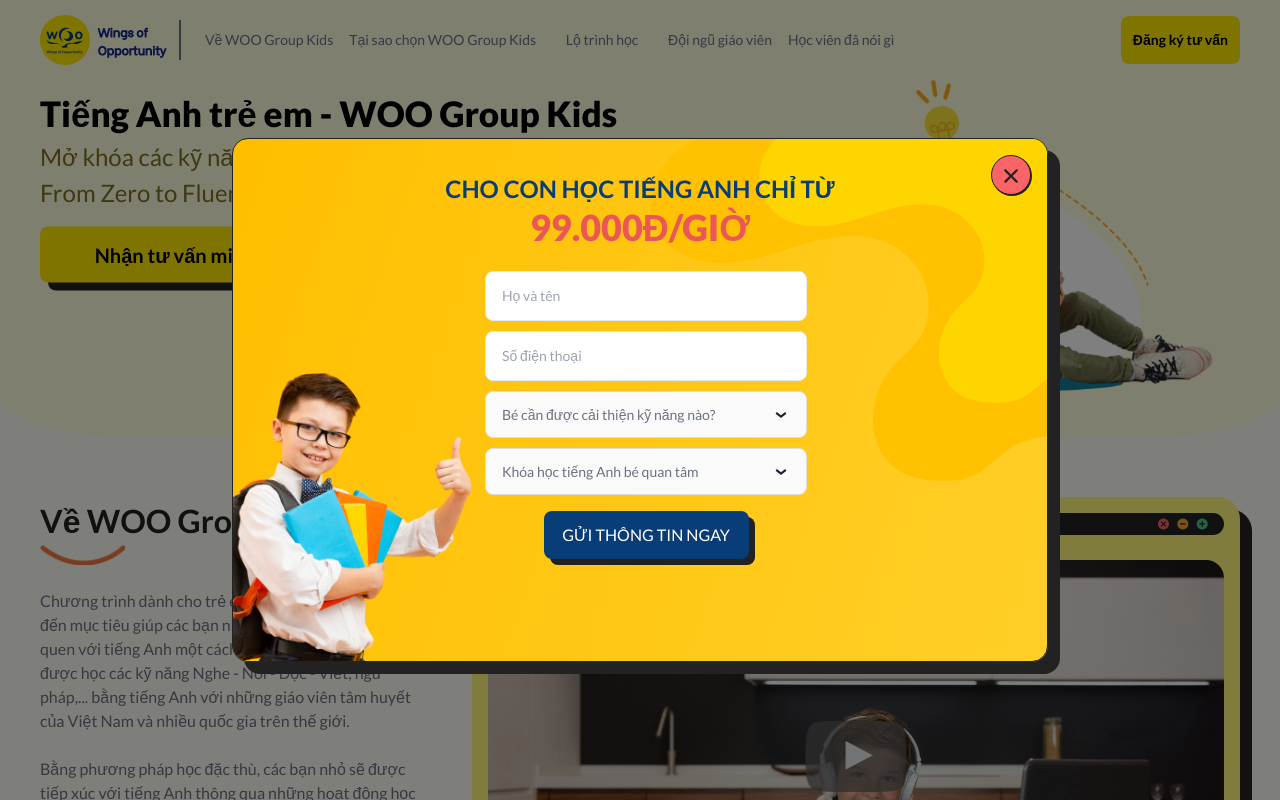
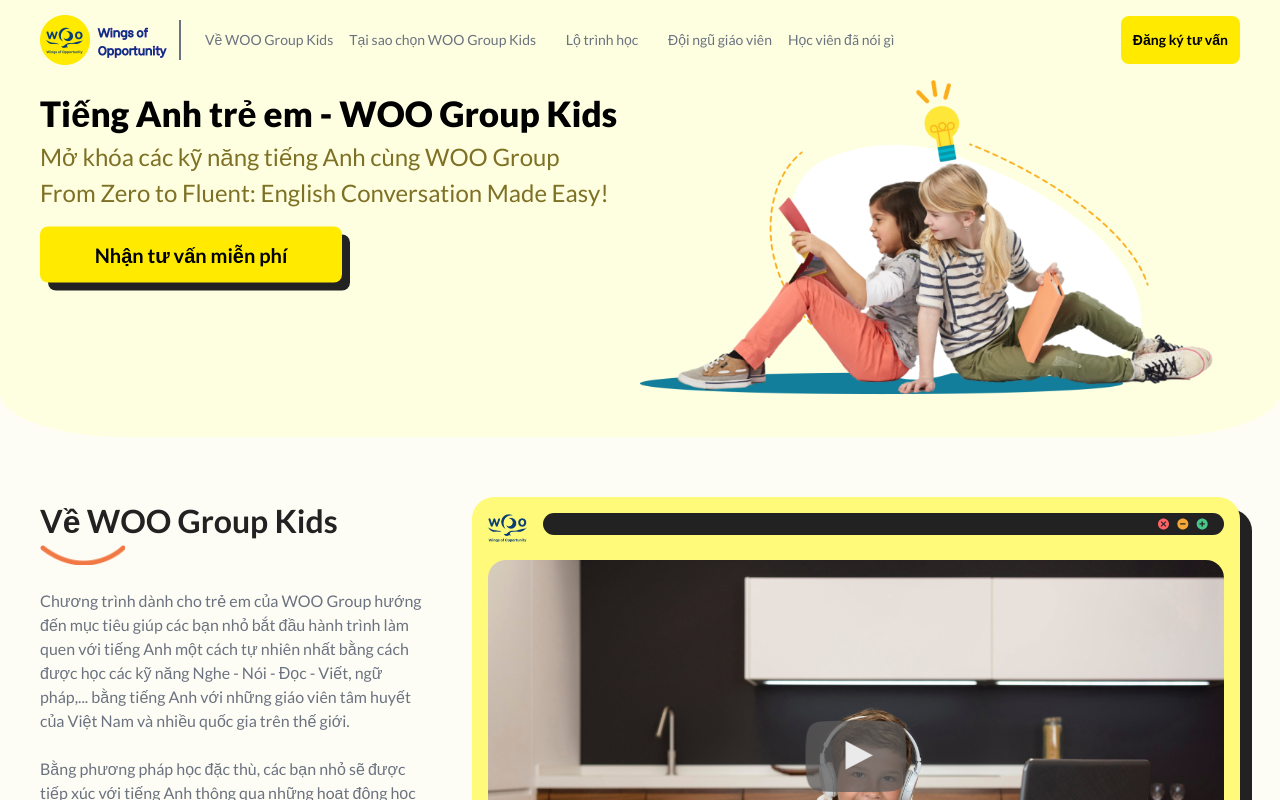
Before and after one commit to Danhhan/kids.woo-landing, a Next.js app: page / in a window 1280 px wide. Shown: the top 800 px of the page. Built offline with nearby package versions, Linux system fonts and the light colour scheme.

Commit message:
update code

```diff
--- a/src/components/RegisterFormModal/index.tsx
+++ b/src/components/RegisterFormModal/index.tsx
@@ -107,7 +107,7 @@
 const MAX_SEC = 20
 
 export const RegisterFormModal: React.FC = () => {
-  const [isOpenModal, setIsOpenModal] = useState(true)
+  const [isOpenModal, setIsOpenModal] = useState(false)
   const [timeLeft, setTimeLeft] = useState(MAX_SEC)
   const [isOpenSuccessModal, setIsOpenSuccessModal] = useState(false)
 
```
